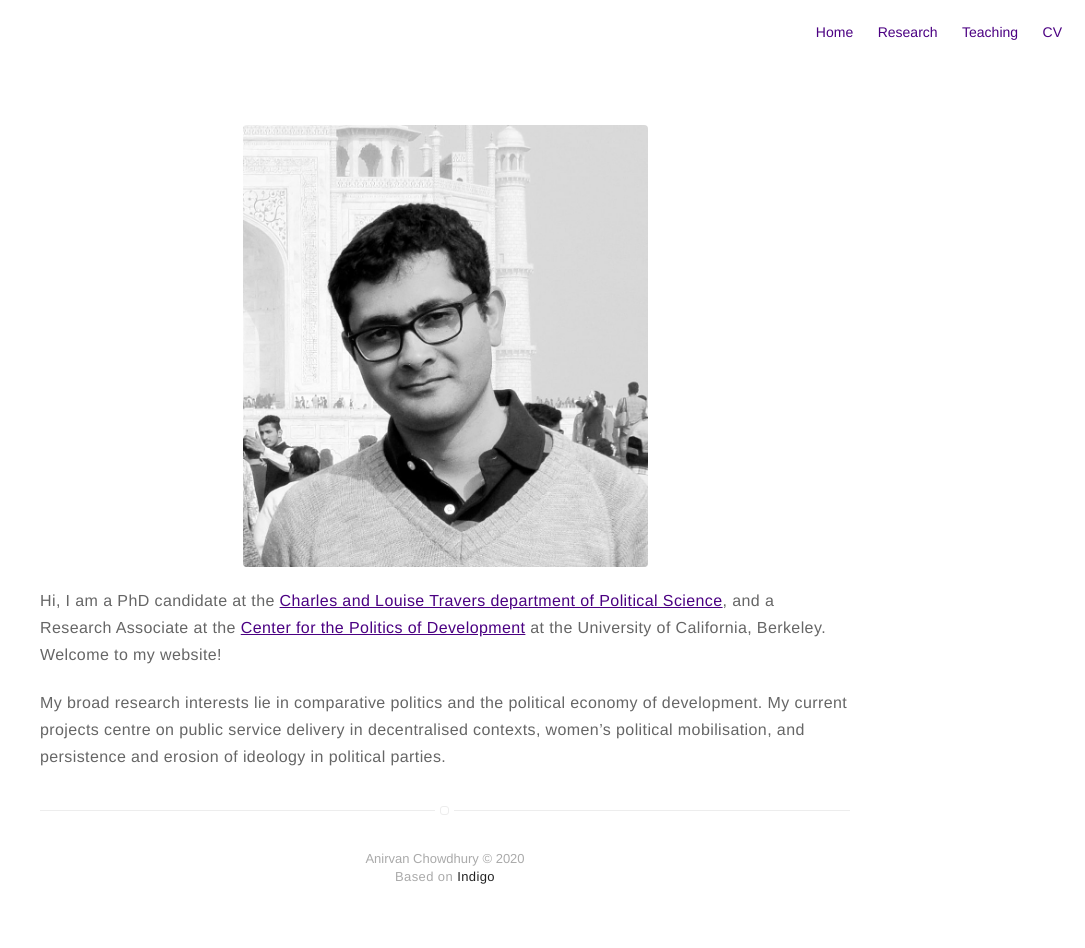
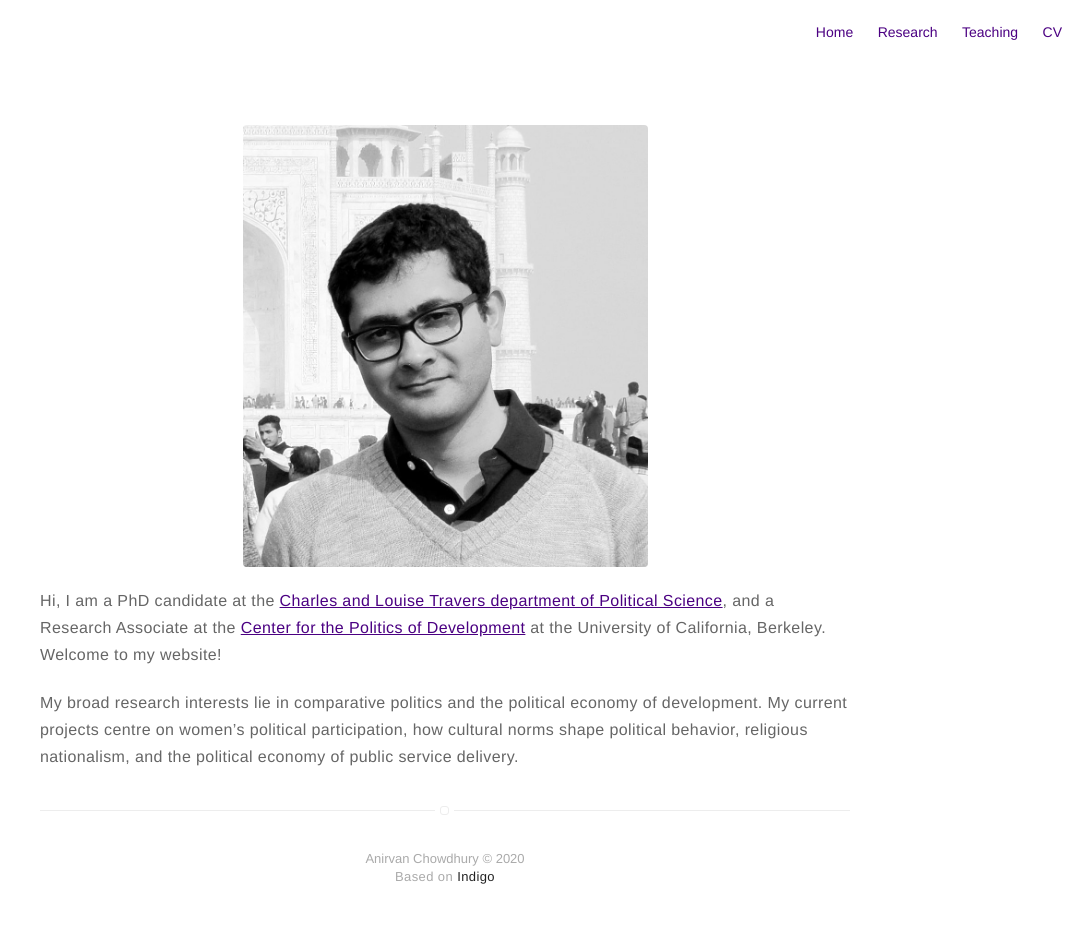
Before and after one commit to anirvanchowdhury/anirvanchowdhury.github.io, a Jekyll site: the page built from about.md, in a window 1280 px wide. Shown: the whole page, without its empty margins (195-1280 px from the left). Built offline with Jekyll 4.4.1, drawn with Linux system fonts in a browser that asks for light colours.

Commit message:
update about

```diff
--- a/about.md
+++ b/about.md
@@ -6,8 +6,7 @@ layout: page
 
 Hi, I am a PhD candidate at the [Charles and Louise Travers department of Political Science](http://polisci.berkeley.edu/), and a Research Associate at the [Center for the Politics of Development](http://cpd.berkeley.edu/) at the University of California, Berkeley. Welcome to my website!
 
-My broad research interests lie in comparative politics and the political economy of development. My current projects centre on public service delivery in decentralised contexts, women's political mobilisation, and persistence and erosion of ideology in political parties.
-
+My broad research interests lie in comparative politics and the political economy of development. My current projects centre on women’s political participation, how cultural norms shape political behavior, religious nationalism, and the political economy of public service delivery.
 
 <!---
 ### Research
```
Also changed, not shown: research.md (+1 -1 lines).
